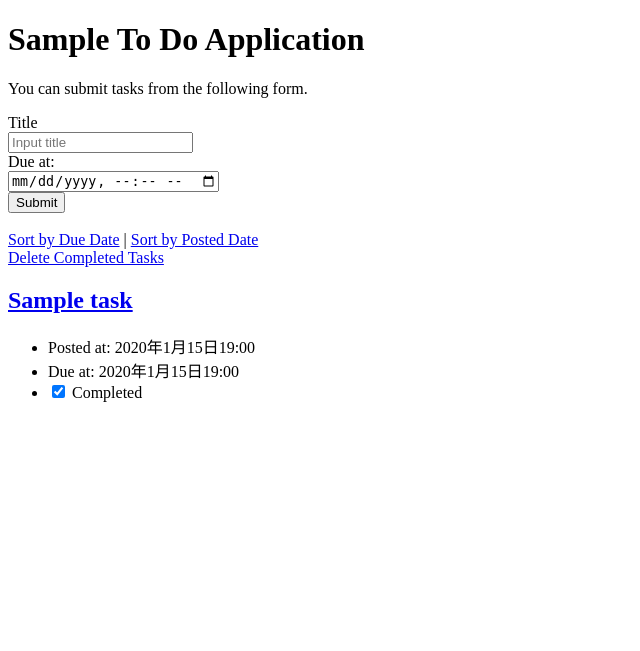
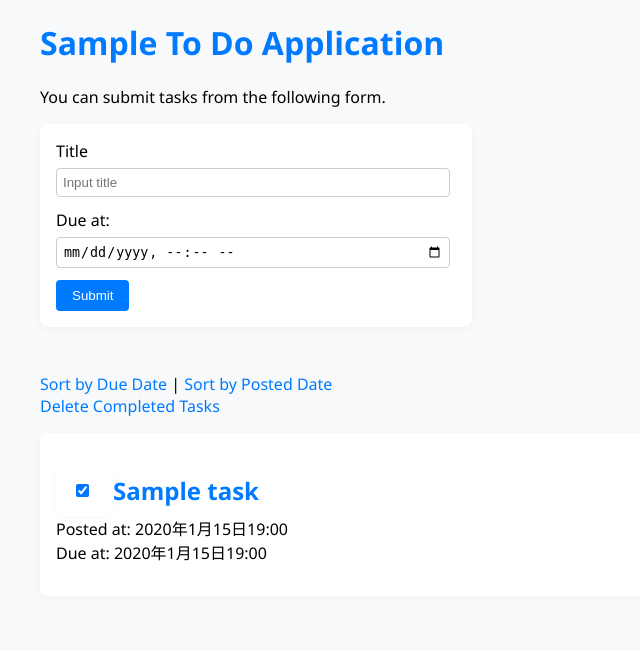
Before and after one commit to s1f10240182/django-test-exercise, a Django app: page / in a window 1280 px wide. Shown: the top 651 px of the page, without its empty margins (0-640 px from the left). Run offline with Django 5.2, Linux system fonts and the light colour scheme; tables that the repository leaves empty hold one stand-in row (values such as "Sample post").

Commit message:
cssの作成と適用

```diff
--- /dev/null
+++ b/todo/static/todo/style.css
@@ -0,0 +1,69 @@
+body {
+  font-family: "Segoe UI", "ヒラギノ角ゴ ProN", "Hiragino Kaku Gothic ProN", Meiryo, sans-serif;
+  background: #f8f9fa;
+  margin: 0;
+  padding: 0 0 40px 40px;
+}
+
+h1 {
+  color: #007bff;
+}
+
+form {
+  background: #fff;
+  padding: 16px;
+  border-radius: 8px;
+  margin-bottom: 24px;
+  box-shadow: 0 2px 8px rgba(0,0,0,0.03);
+  max-width: 400px;
+}
+
+input[type="text"], input[type="datetime-local"] {
+  width: 95%;
+  padding: 6px;
+  margin: 6px 0 12px 0;
+  border: 1px solid #ccc;
+  border-radius: 4px;
+}
+
+button {
+  background: #007bff;
+  color: #fff;
+  border: none;
+  padding: 8px 16px;
+  border-radius: 4px;
+  cursor: pointer;
+}
+
+button:hover {
+  background: #0056b3;
+}
+
+.text {
+  background: #fff;
+  margin: 16px 0;
+  padding: 16px;
+  border-radius: 8px;
+  box-shadow: 0 2px 8px rgba(0,0,0,0.03);
+}
+
+a {
+  color: #007bff;
+  text-decoration: none;
+}
+
+a:hover {
+  text-decoration: underline;
+}
+
+hr {
+  margin: 32px 0;
+}
+
+ul {
+  padding-left: 20px;
+}
+
+h2, h4 {
+  margin: 0 0 8px 0;
+}
--- a/todo/templates/todo/index.html
+++ b/todo/templates/todo/index.html
@@ -6,6 +6,7 @@
     <title>To Do Application</title>
     <meta charset="UTF-8">
     <meta name="author" content="INIAD">
+    <link rel="stylesheet" href="{% static 'todo/style.css' %}">
   </head>
 
   <body>
@@ -54,21 +55,20 @@
 
     {% for task in tasks %}
     <div class="text">
-      <h2><a href="{% url 'detail' task.id %}">{{ task.title }}</a></h2>
-      <ul>
+      <ul style="list-style: none; padding-left: 0;">
+        <li style="display: flex; align-items: center;">
+          <form action="{% url 'toggle_complete' task.id %}" method="post" style="margin: 0; display: flex; align-items: center;">
+            {% csrf_token %}
+            <input type="checkbox" name="completed" {% if task.completed %}checked{% endif %} onchange="this.form.submit()" style="margin-right: 8px;">
+          </form>
+          <h2 style="margin: 0;">
+            <a href="{% url 'detail' task.id %}">{{ task.title }}</a>
+          </h2>
+        </li>
         <li>Posted at: {{ task.posted_at }}</li>
         {% if task.due_at %}
         <li>Due at: {{ task.due_at }}</li>
         {% endif %}
-        <li>
-          <form action="{% url 'toggle_complete' task.id %}" method="post" style="display:inline;">
-            {% csrf_token %}
-            <label>
-              <input type="checkbox" name="completed" {% if task.completed %}checked{% endif %} onchange="this.form.submit()">
-              Completed
-            </label>
-          </form>
-        </li>
       </ul>
     </div>
     {% endfor %}
```
